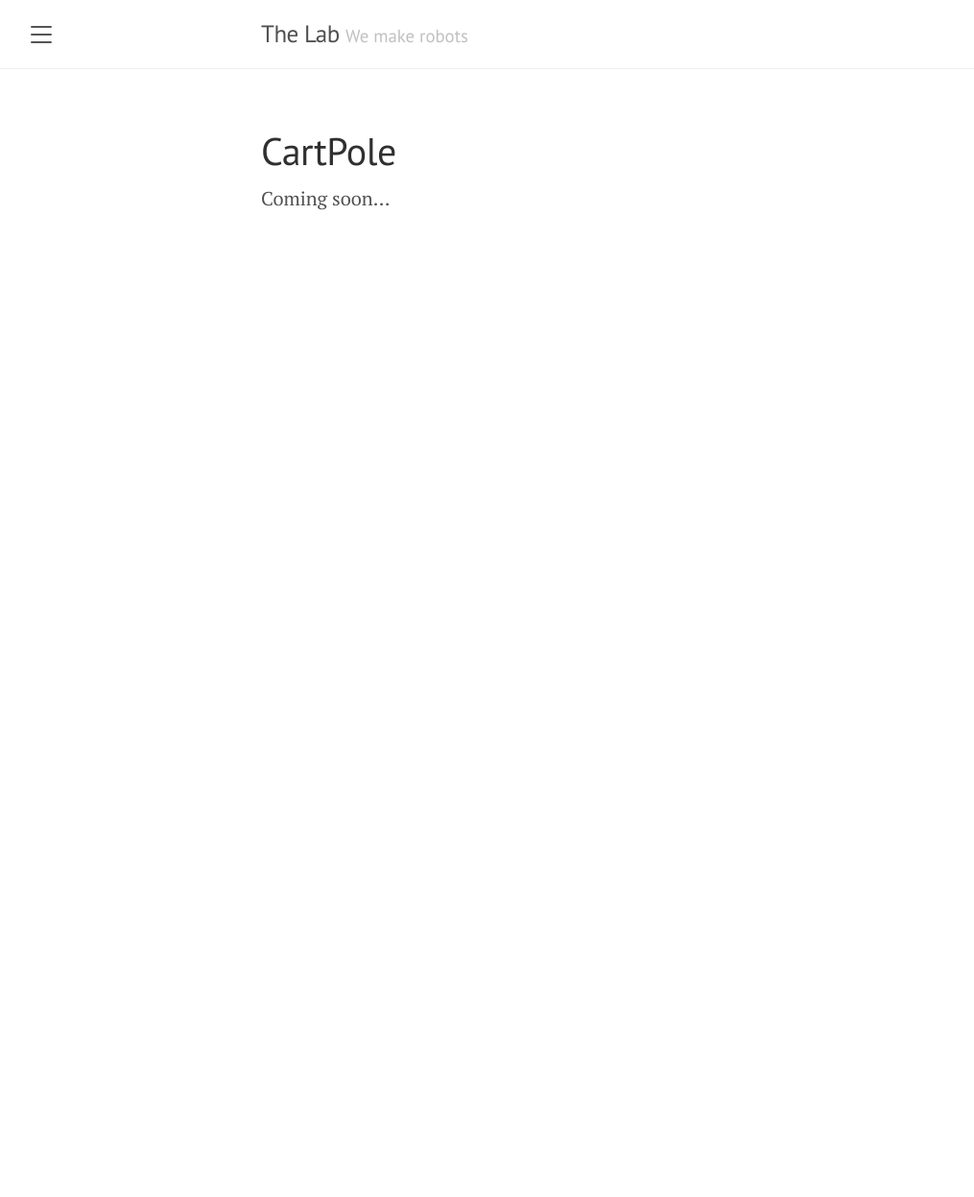
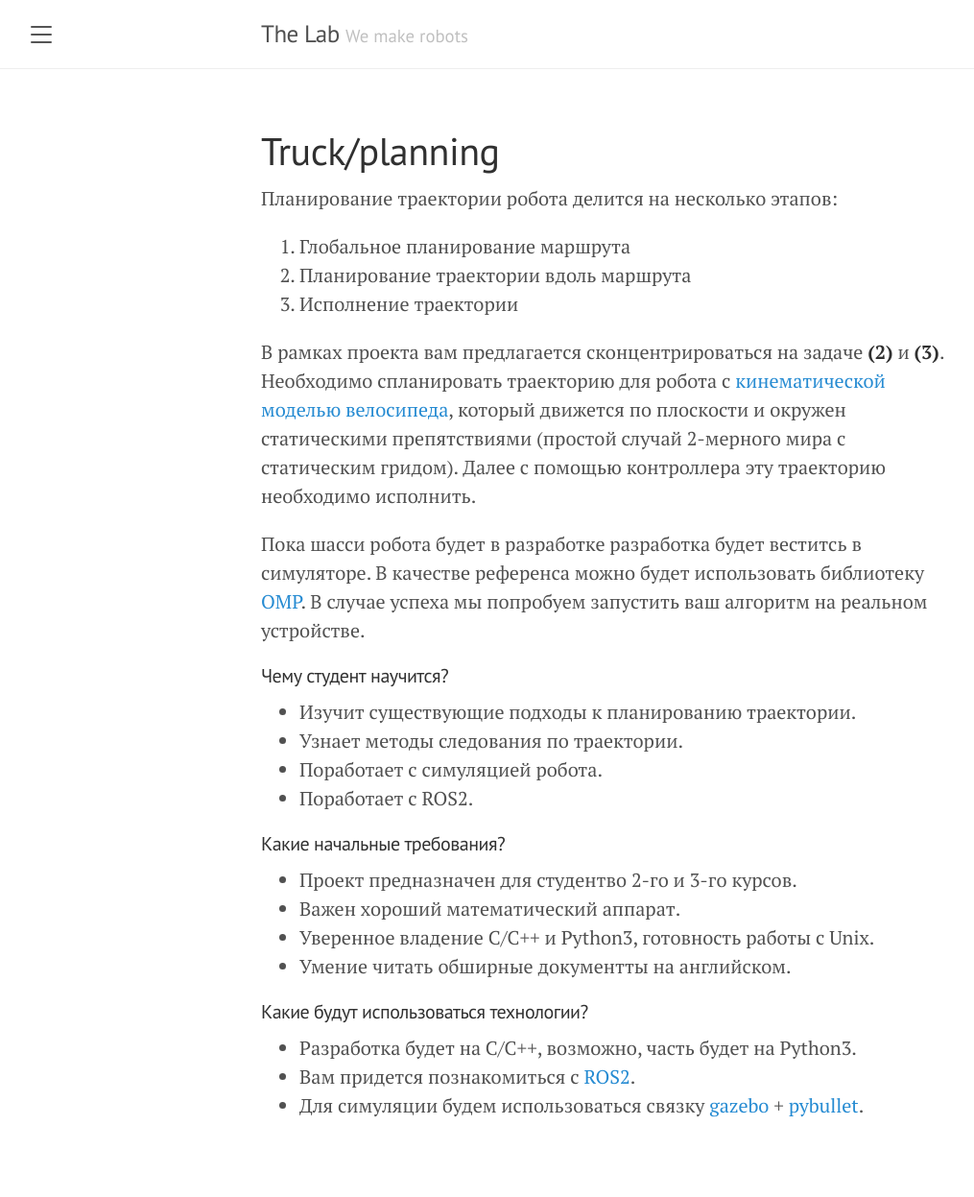
Before and after one commit to dasimagin/dasimagin.github.io, a Jekyll site: the page built from project/truck_planning.md, in a window 1280 px wide. Shown: the whole page at 96% size, without its empty margins (8-1023 px from the left). Built offline with Jekyll 4.4.1, drawn with Linux system fonts in a browser that asks for light colours; before the commit the page ends 900 px from its top, so only the background shows below that.

Commit message:
add truck/planning

```diff
--- a/project/truck_planning.md
+++ b/project/truck_planning.md
@@ -1,6 +1,36 @@
 ---
 layout: page
-title: CartPole
+title: Truck/planning
 ---
 
-Coming soon...
+Планирование траектории робота делится на несколько этапов:
+1. Глобальное планирование маршрута
+2. Планирование траектории вдоль маршрута
+3. Исполнение траектории
+
+В рамках проекта вам предлагается сконцентрироваться на задаче **(2)** и **(3)**.
+Необходимо спланировать траекторию для робота с [кинематической моделью велосипеда](https://dingyan89.medium.com/simple-understanding-of-kinematic-bicycle-model-81cac6420357),
+который движется по плоскости и окружен статическими препятствиями
+(простой случай 2-мерного мира с статическим гридом).
+Далее с помощью контроллера эту траекторию необходимо исполнить.
+
+Пока шасси робота будет в разработке разработка будет веститсь в симуляторе.
+В качестве референса можно будет использовать библиотеку [OMP](https://ompl.kavrakilab.org).
+В случае успеха мы попробуем запустить ваш алгоритм на реальном устройстве.
+
+#### Чему студент научится?
+- Изучит существующие подходы к планированию траектории.
+- Узнает методы следования по траектории.
+- Поработает с симуляцией робота.
+- Поработает с ROS2.
+
+#### Какие начальные требования?
+- Проект предназначен для студентво 2-го и 3-го курсов.
+- Важен хороший математический аппарат.
+- Уверенное владение С/С++ и Python3, готовность работы с Unix.
+- Умение читать обширные документты на английском.
+
+#### Какие будут использоваться технологии?
+- Разработка будет на С/С++, возможно, часть будет на Python3.
+- Вам придется познакомиться с [ROS2](https://en.wikipedia.org/wiki/Robot_Operating_System).
+- Для симуляции будем использоваться связку [gazebo](https://www.gazebosim.org) + [pybullet](https://pybullet.org).
```
